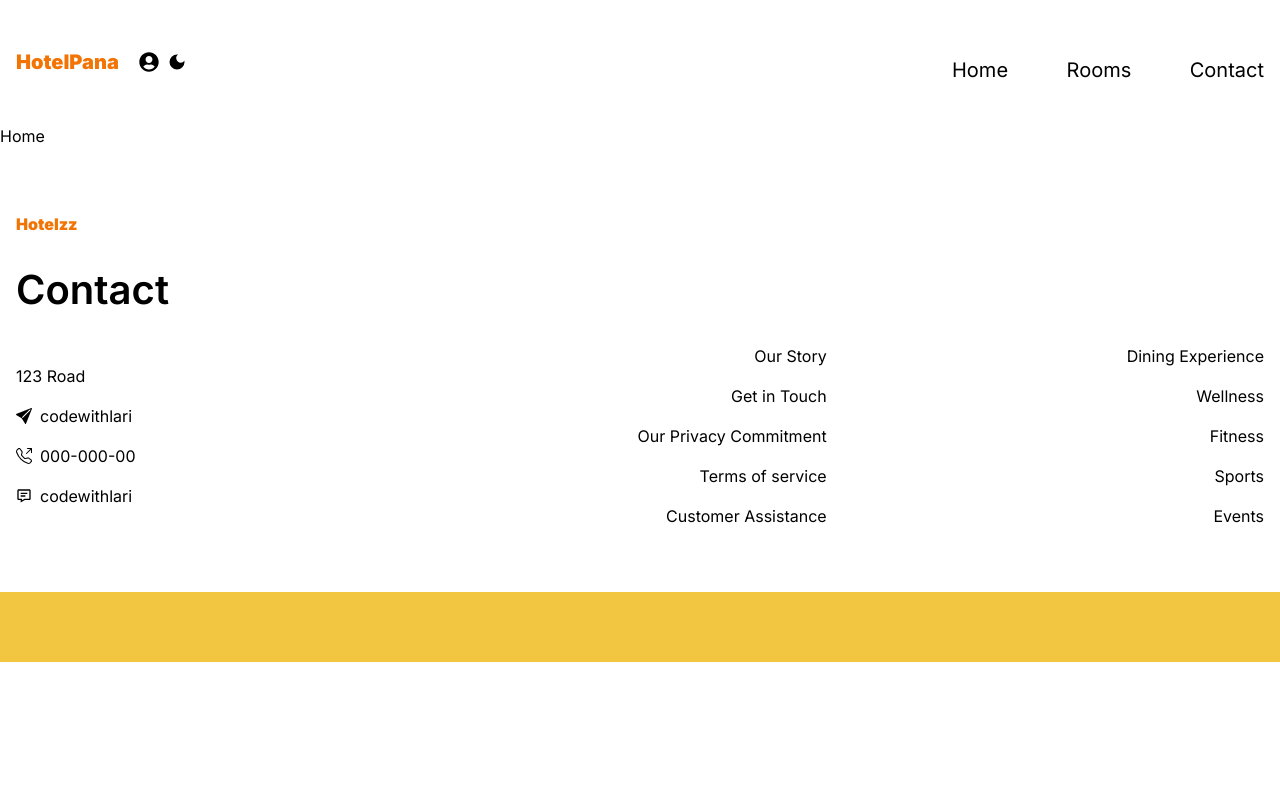
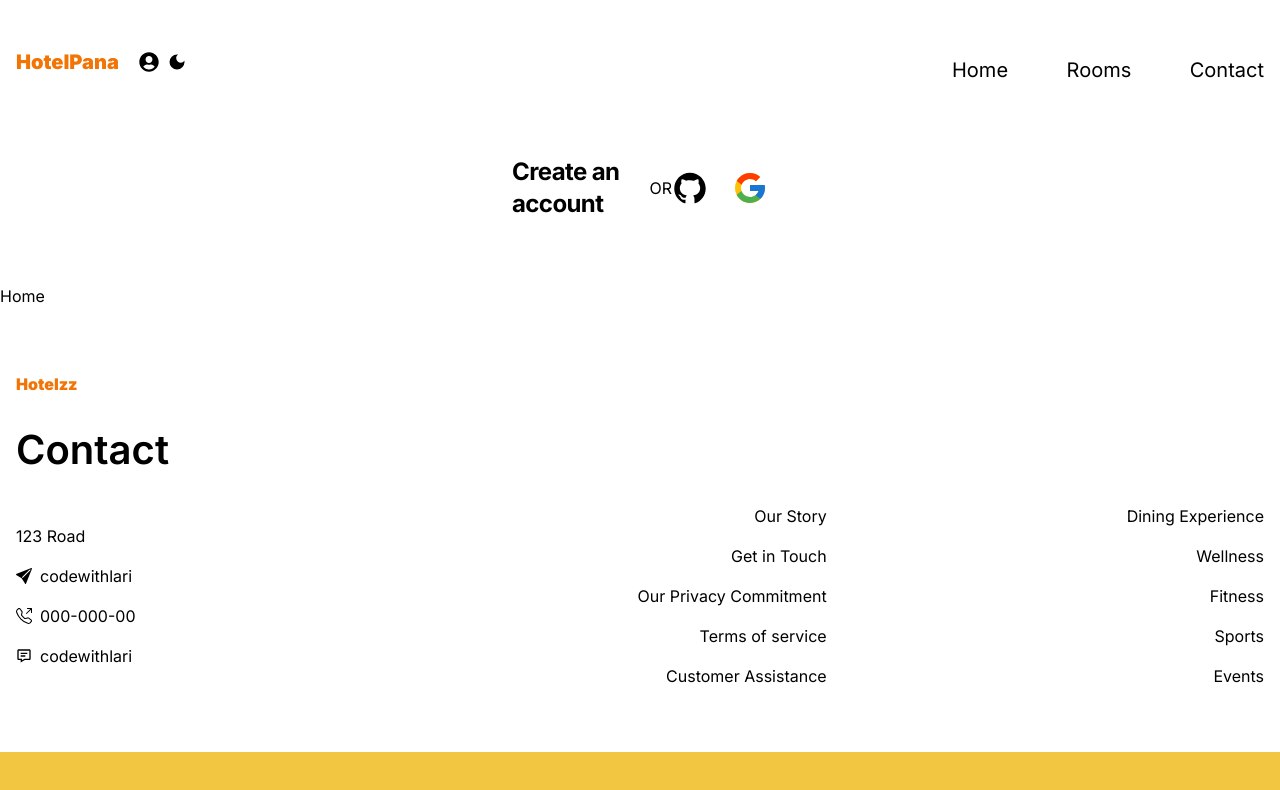
Before and after one commit to misikir21/hotel, a Next.js app: page / in a window 1280 px wide. Shown: the top 790 px of the page. Built offline with nearby package versions, Linux system fonts and the light colour scheme.

Commit message:
fix all typos

```diff
--- a/src/app/layout.tsx
+++ b/src/app/layout.tsx
@@ -3,7 +3,7 @@ import { Inter } from "next/font/google";
 import "./globals.css";
 import Header from "./component/Header/Header";
 import Footer from "./component/Footer/Footer";
-
+import Auth from "./component/Auth/Auth";
 const inter = Inter({ subsets: ["latin"] });
 
 export const metadata: Metadata = {
@@ -20,6 +20,7 @@ export default function RootLayout({
     <html lang="en">
       <body className={inter.className}>
         <Header />
+        <Auth />
         {children}
         <Footer />
       </body>
```
